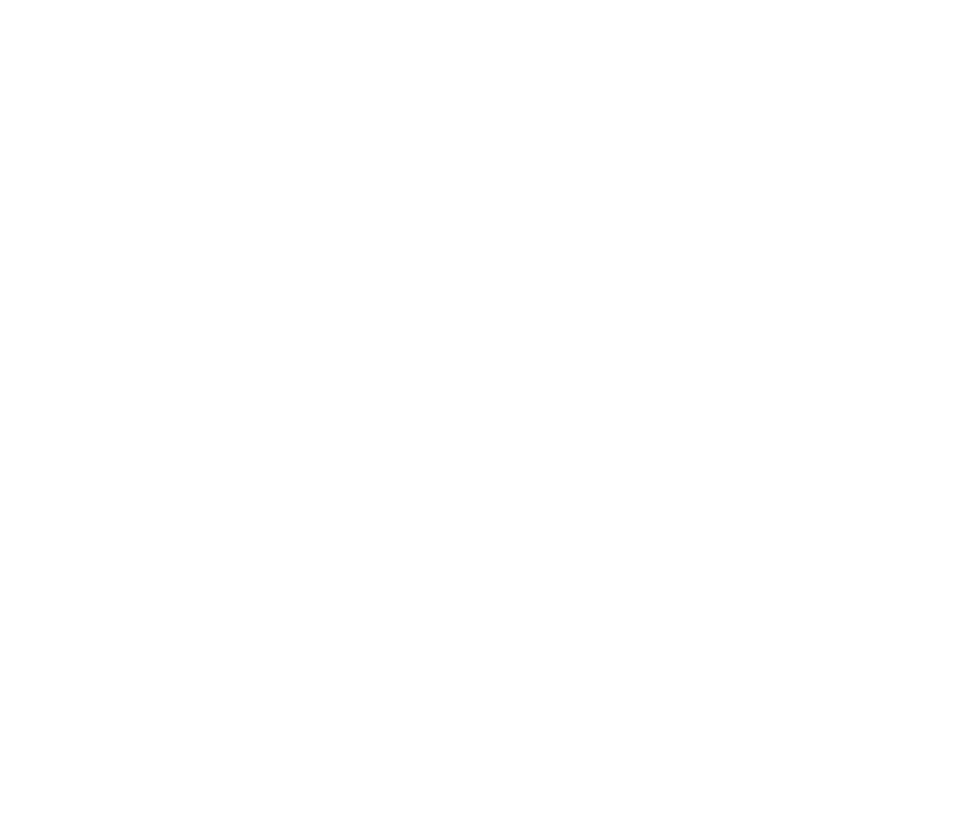
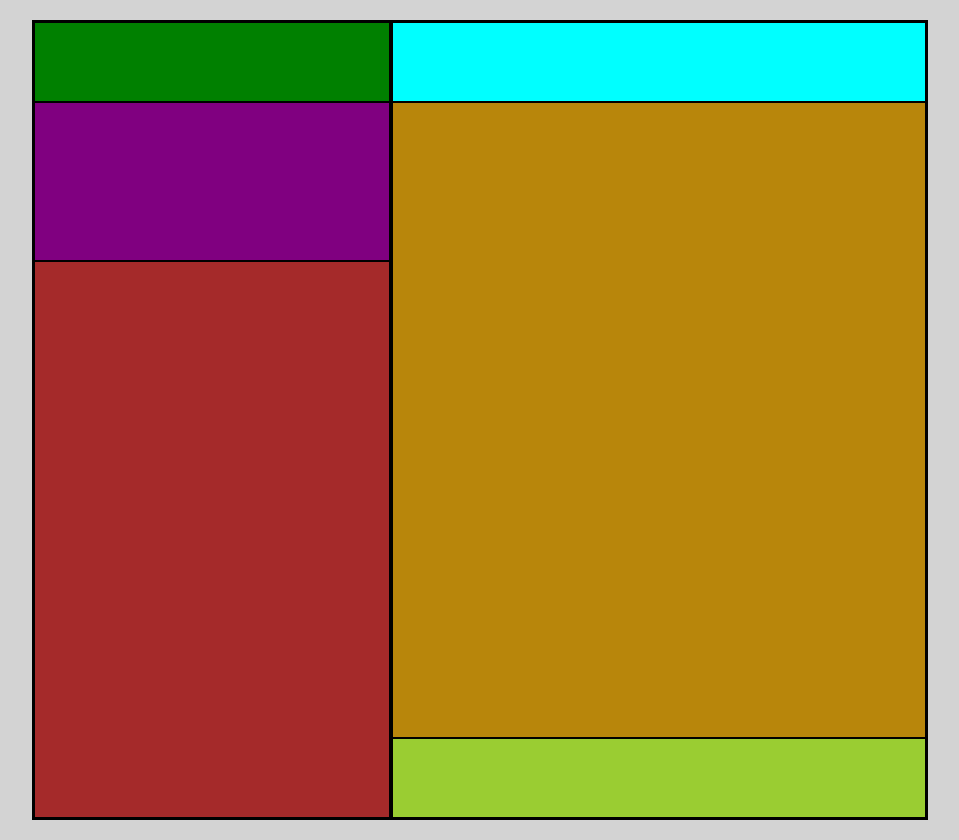
Before and after one commit to Afrodario/vue-boolzapp, a plain HTML site: page index.html in a window 1280 px wide. Shown: the whole page, without its empty margins (160-1119 px from the left). Before the commit the page ends 800 px from the top, so only its background shows below. Drawn offline with nearby package versions, Linux system fonts and the light colour scheme.

Commit message:
Layout generico

```diff
--- a/index.html
+++ b/index.html
@@ -10,7 +10,71 @@
 </head>
 <body>
 
+    <!-- Inizio container vue -->
+    <div id="root">
 
+        <!-- Inizio main -->
+        <main>
+
+            <!-- Inizio finestra -->
+            <div class="container debug">
+
+                <!-- Inizio sezione sinistra -->
+                <div class="container-left debug">
+
+                    <!-- Inizio pannello utente -->
+                    <div class="user-panel debug">
+
+                    </div>
+                    <!-- Fine pannello utente -->
+
+                    <!-- Inizio pannello notifiche -->
+                    <div class="notification-panel debug">
+
+                    </div>
+                    <!-- Fine pannello notifiche -->
+
+                    <!-- Inizio pannello contatti -->
+                    <div class="contact-panel debug">
+
+                    </div>
+                    <!-- Fine pannello contatti -->
+
+                </div>
+                <!-- Fine sezione sinistra -->
+
+                <!-- Inizio sezione destra -->
+                <div class="container-right debug">
+
+                    <!-- Inizio pannello contatto attivo -->
+                    <div class="active-panel debug">
+
+                    </div>
+                    <!-- Fine pannello contatto attivo -->
+
+                    <!-- Inizio pannello conversazione -->
+                    <div class="conversation-panel debug">
+
+                    </div>
+                    <!-- Fine pannello conversazione -->
+
+                    <!-- Inizio barra conversazione -->
+                    <div class="chat-bar debug">
+
+                    </div>
+                    <!-- Fine barra conversazione -->
+
+                </div>
+                <!-- Fine sezione destra -->
+
+            </div>
+            <!-- Fine finestra -->
+
+        </main>
+        <!-- Fine main -->
+
+    </div>
+    <!-- Fine container vue -->
 
     <script src="https://cdn.jsdelivr.net/npm/vue@2.6.14/dist/vue.js"></script>
     <style type="text/javascript" src="main.js"></style>
--- a/style.css
+++ b/style.css
@@ -1,5 +1,73 @@
+/* COMMON */
 * {
     margin: 0;
     padding: 0;
     box-sizing: border-box;
 }
+
+.debug {
+    border: 1px solid black;
+}
+
+.flex {
+    display: flex;
+}
+
+/* Regole main */
+main {
+    background-color: lightgray;
+    padding: 20px 0;
+}
+
+/* Regole container */
+.container {
+    width: 70%;
+    margin: 0px auto;
+    height: 100vh;
+}
+
+.container-left {
+    height: 100%;
+    background-color: red;
+    width: 40%;
+    float: left;
+}
+
+.container-right {
+    height: 100%;
+    background-color: blue;
+    width: 60%;
+    float: right;
+}
+
+/* Regole pannelli sinistra */
+.user-panel {
+    background-color: green;
+    min-height: 10%;
+}
+
+.notification-panel {
+    background-color: purple;
+    min-height: 20%;
+}
+
+.contact-panel {
+    background-color: brown;
+    min-height: 70%;
+}
+
+/* Regole pannelli destra */
+.active-panel {
+    background-color: cyan;
+    min-height: 10%;
+}
+
+.conversation-panel {
+    background-color: darkgoldenrod;
+    min-height: 80%;
+}
+
+.chat-bar {
+    background-color: yellowgreen;
+    min-height: 10%;
+}
```
